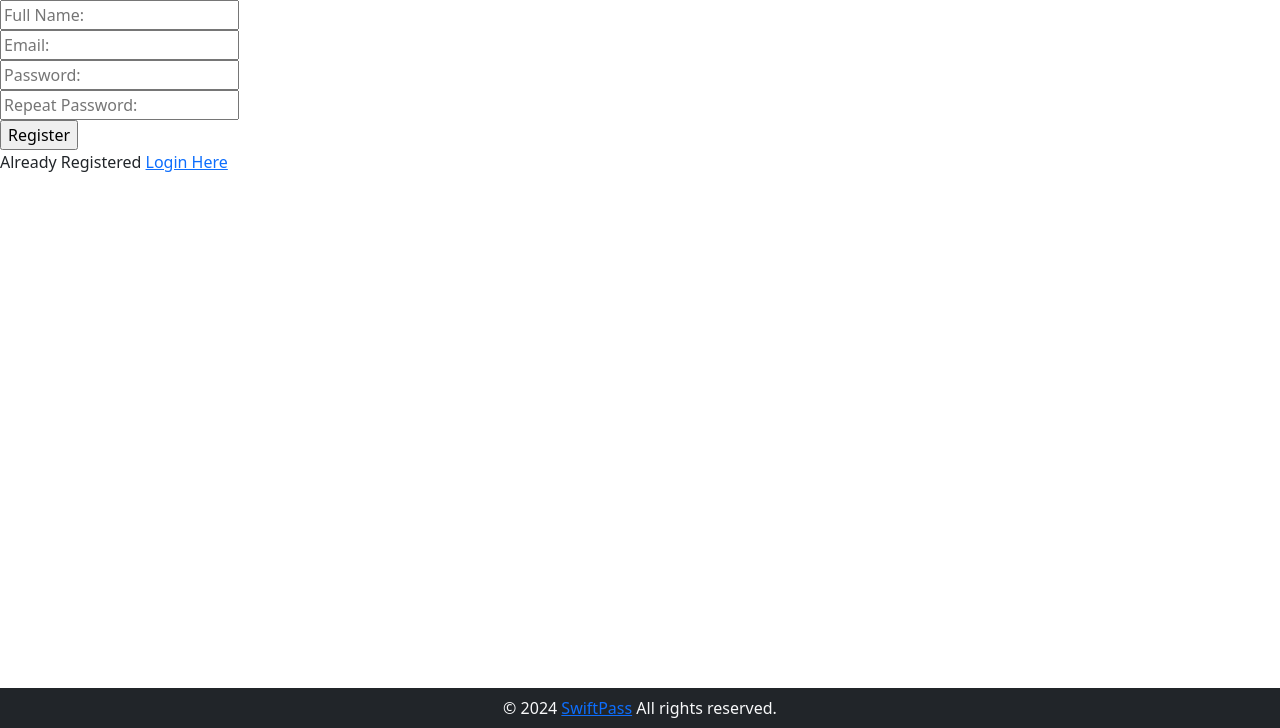
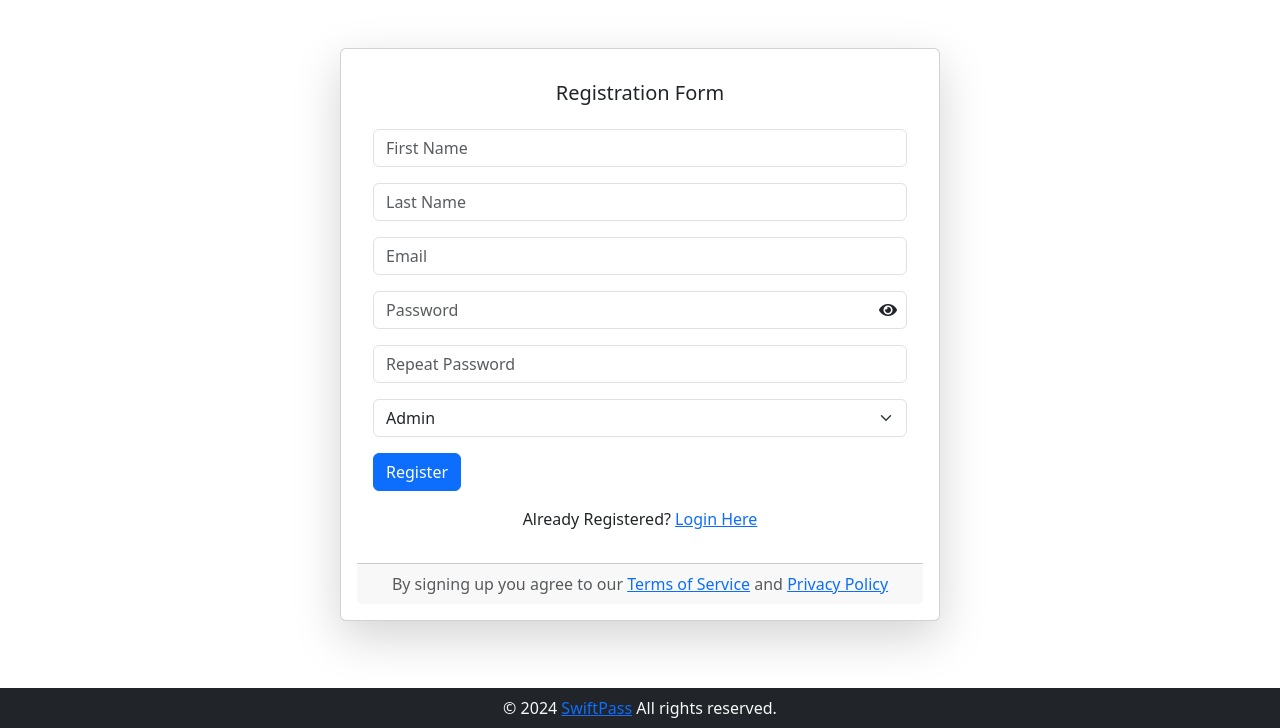
Before and after one commit to Levi-LMN/SwiftPass, a PHP site: page /auth/registration.php in a window 1280 px wide. Shown: the part 72-800 px from the top of the page. Run offline with PHP 8.4, Linux system fonts and the light colour scheme.

Commit message:
updated app

```diff
--- a/auth/registration.php
+++ b/auth/registration.php
@@ -6,7 +6,6 @@ $pageTitle = "Registration Form";
 ob_start();
 ?>
 
-
 <?php
 session_start();
 if (isset($_SESSION["user"])) {
@@ -14,56 +13,70 @@ if (isset($_SESSION["user"])) {
 }
 ?>
 
-<div >
+
+
+<div class="container mt-5 d-flex justify-content-center align-items-center">
+    <div class="card shadow-lg p-3 mb-5 bg-white rounded" style="width: 600px;">
+        <div class="card-body">
+            <h5 class="card-title text-center mb-4">Registration Form</h5>
             <?php
             if (isset($_POST["submit"])) {
-        $fullName = $_POST["fullname"];
+                $first_name = $_POST["first_name"];
+                $last_name = $_POST["last_name"];
                 $email = $_POST["email"];
                 $password = $_POST["password"];
                 $passwordRepeat = $_POST["repeat_password"];
+                $role = $_POST["role"];
 
+                // Hash the password
                 $passwordHash = password_hash($password, PASSWORD_DEFAULT);
 
                 $errors = array();
 
-        if (empty($fullName) OR empty($email) OR empty($password) OR empty($passwordRepeat)) {
-            array_push($errors,"All fields are required");
+                if (empty($first_name) OR empty($last_name) OR empty($email) OR empty($password) OR empty($passwordRepeat) OR empty($role)) {
+                    array_push($errors, "All fields are required");
                 }
                 if (!filter_var($email, FILTER_VALIDATE_EMAIL)) {
                     array_push($errors, "Email is not valid");
                 }
-        if (strlen($password)<8) {
-            array_push($errors,"Password must be at least 8 characters long");
+                if (strlen($password) < 8) {
+                    array_push($errors, "Password must be at least 8 characters long");
                 }
-        if ($password!==$passwordRepeat) {
-            array_push($errors,"Password does not match");
+                if ($password !== $passwordRepeat) {
+                    array_push($errors, "Password does not match");
                 }
+
                 require_once "database.php";
                 $sql = "SELECT * FROM users WHERE email = '$email'";
                 $result = mysqli_query($conn, $sql);
                 $rowCount = mysqli_num_rows($result);
-        if ($rowCount>0) {
-            array_push($errors,"Email already exists!");
+
+                if ($rowCount > 0) {
+                    array_push($errors, "Email already exists!");
                 }
-        if (count($errors)>0) {
-            foreach ($errors as  $error) {
+
+                if (count($errors) > 0) {
+                    foreach ($errors as $error) {
                         echo "<div class='alert alert-danger'>$error</div>";
                     }
                 } else {
-
-            $sql = "INSERT INTO users (full_name, email, password) VALUES (?, ?, ?)";
+                    $sql = "INSERT INTO users (first_name, last_name, email, password, role) VALUES (?, ?, ?, ?, ?)";
                     $stmt = mysqli_stmt_init($conn);
-            $prepareStmt = mysqli_stmt_prepare($stmt,$sql);
+                    $prepareStmt = mysqli_stmt_prepare($stmt, $sql);
                     if ($prepareStmt) {
-                mysqli_stmt_bind_param($stmt,"sss",$fullName, $email, $passwordHash);
+                        mysqli_stmt_bind_param($stmt, "sssss", $first_name, $last_name, $email, $passwordHash, $role);
                         mysqli_stmt_execute($stmt);
-                echo "<div class='alert alert-success'>You are registered successfully</div>";
+                        echo "<div class='alert alert-success'>You are registered successfully, you can now login</div>";
 
                         // Store success message in session
                         $_SESSION["registration_success"] = "You are registered successfully";
 
-                // Redirect to login page
-                header("Location: login.php");
+                        // Show success message using JavaScript alert
+                        echo "<script>alert('You are registered successfully. You can now login.');</script>";
+
+                        // Redirect to login page after a delay
+                        echo "<script>setTimeout(function(){ window.location.href = 'login.php'; }, 2000);</script>";
+
                         exit(); // Make sure to exit after the header to prevent further execution
                     } else {
                         die("Something went wrong");
@@ -72,26 +85,52 @@ if (isset($_SESSION["user"])) {
             }
             ?>
             <form action="registration.php" method="post">
-        <div >
-            <input type="text"  name="fullname" placeholder="Full Name:">
+                <div class="mb-3">
+                    <input type="text" class="form-control" name="first_name" placeholder="First Name">
                 </div>
-        <div >
-            <input type="email"  name="email" placeholder="Email:">
+                <div class="mb-3">
+                    <input type="text" class="form-control" name="last_name" placeholder="Last Name">
                 </div>
-        <div >
-            <input type="password"  name="password" placeholder="Password:">
+                <div class="mb-3">
+                    <input type="email" class="form-control" name="email" placeholder="Email">
                 </div>
-        <div >
-            <input type="password"  name="repeat_password" placeholder="Repeat Password:">
+                <div class="mb-3 password-container">
+                    <input type="password" class="form-control" id="password" name="password" placeholder="Password">
+                    <div class="password-icon-container">
+                        <i class="fas fa-eye" id="togglePassword" onclick="togglePasswordVisibility()"></i>
+                    </div>
+                </div>
+                <div class="mb-3">
+                    <input type="password" class="form-control" id="repeat_password" name="repeat_password" placeholder="Repeat Password">
+                </div>
+
+
+
+
+                <div class="mb-3">
+                    <select class="form-select" name="role">
+                        <option value="admin">Admin</option>
+                        <option value="user">User</option>
+                    </select>
                 </div>
                 <div class="form-btn">
-            <input type="submit"  value="Register" name="submit">
+                    <button type="submit" class="btn btn-primary btn-block" name="submit">Register</button>
                 </div>
             </form>
-    <div>
-        <div><p>Already Registered <a href="login.php">Login Here</a></p></div>
+            <div class="mt-3 text-center">
+                <p>Already Registered? <a href="login.php">Login Here</a></p>
             </div>
         </div>
+        <div class="card-footer text-muted text-center">
+<!--           how we collect and store your data and by signing up you agree.. swiftpass-->
+            By signing up you agree to our <a href="http://example.com/">Terms of Service</a> and <a href="http://example.com/">Privacy Policy</a>
+        </div>
+    </div>
+</div>
+
+
+
+
 
 <?php
 // Get the buffered content and assign it to $content
--- a/layout.php
+++ b/layout.php
@@ -8,6 +8,8 @@ $pages = [
     'Home' => '/',
     'About us' => '/about-us.php', // Adjust the path accordingly
     'Contact us' => '/contact-us.php', // Adjust the path accordingly
+    'login' => '/auth/login.php', // Adjust the path accordingly
+    'register' => '/auth/register.php', // Adjust the path accordingly
     // Add other pages as needed
 ];
 
@@ -29,6 +31,8 @@ $navItems = [
         'Logout' => '/logout.php', // Adjust the path accordingly
     ],
     'Tickets' => '/tickets.php', // Adjust the path accordingly
+    'login' => '/auth/login.php', // Adjust the path accordingly
+    'register' => '/auth/register.php', // Adjust the path accordingly
 ];
 ?>
 
@@ -46,13 +50,16 @@ $navItems = [
     <style>
         <?php include "style.css" ?>
     </style>
+<!--    font awesome-->
+    <link rel="stylesheet" href="https://cdnjs.cloudflare.com/ajax/libs/font-awesome/5.15.3/css/all.min.css" integrity="sha384-Gn5384xqQ1aoWXA+058RXPxPg6fy4IWvTNh0E263XmFcJlSAwiGgFAW/dAiS6JXm" crossorigin="anonymous">
+
 
 </head>
 <body>
 <header>
     <!-- Navbar -->
 
-    <nav class="navbar navbar-expand-lg navbar-dark bg-dark w-100 position-fixed border-bottom border-white">
+    <nav class="navbar navbar-expand-lg navbar-dark bg-dark w-100 position-fixed border-bottom border-white" style="z-index: 1000">
         <div class="container-fluid">
             <a class="navbar-brand" href="#">SwiftPass</a>
             <button class="navbar-toggler" type="button" data-bs-toggle="collapse" data-bs-target="#navbarSupportedContent" aria-controls="navbarSupportedContent" aria-expanded="false" aria-label="Toggle navigation">
@@ -99,8 +106,8 @@ $navItems = [
                     Login / Register
                 </a>
                 <ul class='dropdown-menu'>
-                    <li><a class='dropdown-item' href='login.php'>Login</a></li>
-                    <li><a class='dropdown-item' href='registration.php'>Register</a></li>
+                    <li><a class='dropdown-item' href='/swiftpass/auth/login.php'>Login</a></li>
+                    <li><a class='dropdown-item' href='/swiftpass/auth/registration.php'>Register</a></li>
                 </ul>
               </li>";
                     }
@@ -130,6 +137,11 @@ $navItems = [
     </div>
 </footer>
 
+<!--fetching script.js using php-->
+<script>
+    <?php include "script.js" ?>
+</script>
+
 
 <script src="https://cdn.jsdelivr.net/npm/bootstrap@5.3.3/dist/js/bootstrap.bundle.min.js" integrity="sha384-YvpcrYf0tY3lHB60NNkmXc5s9fDVZLESaAA55NDzOxhy9GkcIdslK1eN7N6jIeHz" crossorigin="anonymous"></script>
 </body>
--- /dev/null
+++ b/script.js
@@ -0,0 +1,14 @@
+function togglePasswordVisibility() {
+    var passwordInput = document.getElementById("password");
+    var toggleIcon = document.getElementById("togglePassword");
+
+    if (passwordInput.type === "password") {
+        passwordInput.type = "text";
+        toggleIcon.classList.remove("fa-eye");
+        toggleIcon.classList.add("fa-eye-slash");
+    } else {
+        passwordInput.type = "password";
+        toggleIcon.classList.remove("fa-eye-slash");
+        toggleIcon.classList.add("fa-eye");
+    }
+}
--- a/style.css
+++ b/style.css
@@ -1,7 +1,5 @@
 
-
-
-
+/* footer for layout page */
 .footer {
     position: fixed;
     left: 0;
@@ -11,3 +9,16 @@
     color: white;
     text-align: center;
 }
+
+/* styling for password toggle icon */
+.password-container {
+    position: relative;
+}
+
+.password-icon-container {
+    position: absolute;
+    top: 50%;
+    transform: translateY(-50%);
+    right: 10px;
+    cursor: pointer;
+}
```
Also changed, not shown: admin/users.php (+6 -2 lines), auth/login.php (+35 -30 lines), auth/login_logic.php (added, +25 -0 lines). Lines whose indentation alone changed are shown as unchanged.
